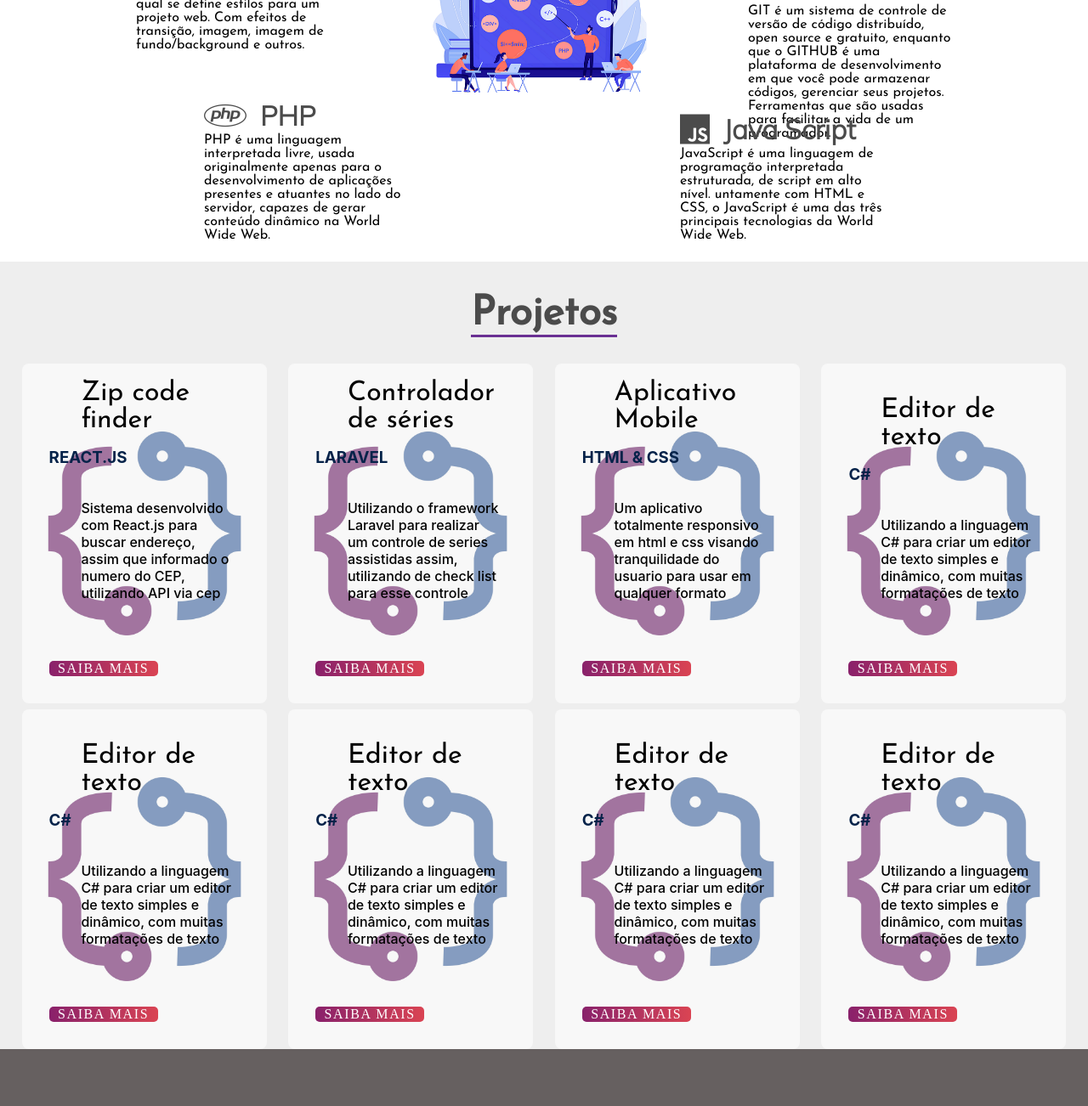
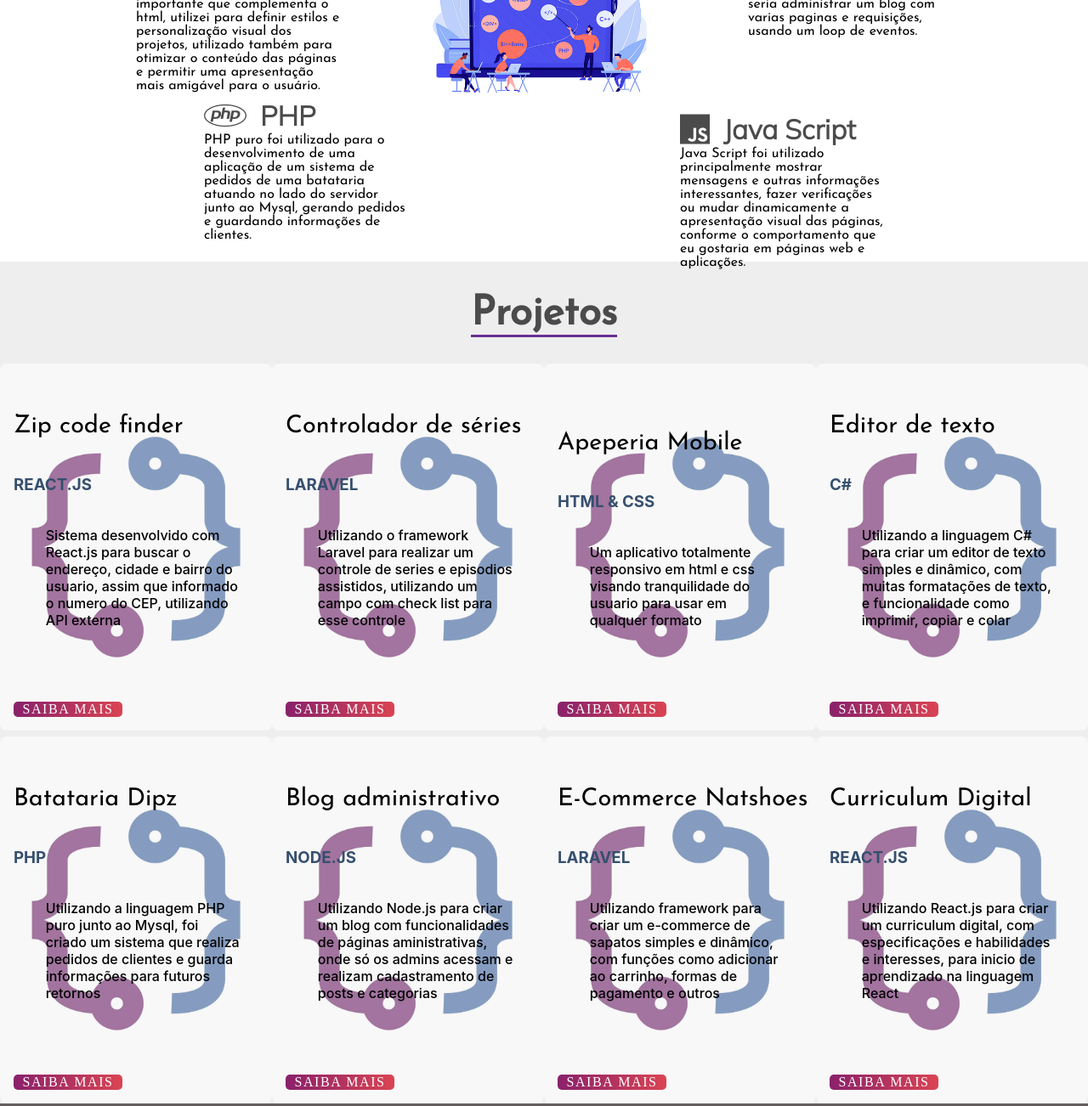
Before and after one commit to nat-1501/portifolio1, a plain HTML site: page index.html in a window 1280 px wide. Shown: the part 1181-2483 px from the top of the page at 85% size. Drawn offline with Linux system fonts and the light colour scheme.

Commit message:
ajustando os cards

```diff
--- a/index.html
+++ b/index.html
@@ -75,7 +75,7 @@
                         <h3>HTML5</h3>
                     </div>
                     <div class="conhecimento-text">
-                        <p>HTML5 é uma linguagem de marcação para a World Wide Web e é uma tecnologia chave da Internet, originalmente proposto por Opera Software. É a quinta versão da linguagem HTML.</p>
+                        <p>HTML5 é uma linguagem de marcação onde usei na maioria dos projetos para exibir os elementos das páginas, como textos, hiperlinks, arquivos de mídia e estruturação do projeto em si.</p>
                     </div>
                 </div>
                 <div class="conhecimento">
@@ -84,7 +84,7 @@
                         <h3>CSS</h3>
                     </div>
                     <div class="conhecimento-text">
-                        <p>CSS3 é a terceira mais nova versão das famosas CSS, pela qual se define estilos para um projeto web. Com efeitos de transição, imagem, imagem de fundo/background e outros.</p>
+                        <p>CSS3 foi utilizado em todos os projetos, ele com um papel muito importante que complementa o html, utilizei para definir estilos e personalização visual dos projetos, utilizado também para otimizar o conteúdo das páginas e permitir uma apresentação mais amigável para o usuário.</p>
                     </div>
                 </div>
                 <div class="conhecimento">
@@ -93,7 +93,7 @@
                         <h3>PHP</h3>
                     </div>
                     <div class="conhecimento-text">
-                        <p> PHP é uma linguagem interpretada livre, usada originalmente apenas para o desenvolvimento de aplicações presentes e atuantes no lado do servidor, capazes de gerar conteúdo dinâmico na World Wide Web.</p>
+                        <p> PHP puro foi utilizado para o desenvolvimento de uma aplicação de um sistema de pedidos de uma batataria atuando no lado do servidor junto ao Mysql, gerando pedidos e guardando informações de clientes.</p>
                     </div>
                 </div>
                 <div class="conhecimento">
@@ -102,16 +102,16 @@
                         <h3>React.Js</h3>
                     </div>
                     <div class="conhecimento-text">
-                        <p>React JS é uma biblioteca JavaScript para a criação de interfaces de usuário. React surgiu com o objetivo de otimizar a atualização e a sincronização de atividades simultâneas.</p>
+                        <p>React JS foi utilizado para desenvolver as aplicações do buscador de cep, do controle financeiro, e do curriculum digital, visando a interação com o usuario e foi utlizado pela facilidade em manipular componenetes.   .</p>
                     </div>
                 </div>
                 <div class="conhecimento">
                     <div class="conhecimento-header">
-                        <i class="fab fa-github"></i>
-                        <h3>Git e Git-Hub</h3>
+                        <i class="fab fa-node"></i>
+                        <h3>Node.Js</h3>
                     </div>
                     <div class="conhecimento-text">
-                        <p>GIT é um sistema de controle de versão de código distribuído, open source e gratuito, enquanto que o GITHUB é uma plataforma de desenvolvimento em que você pode armazenar códigos, gerenciar seus projetos. Ferramentas que são usadas para facilitar a vida de um programador.</p>
+                        <p>Node JS foi utilizado em uma aplicação blog, cujo a finalidade seria administrar um blog com varias paginas e requisições, usando um loop de eventos.</p>
                     </div>
                 </div>
                 <div class="conhecimento">
@@ -120,7 +120,7 @@
                         <h3>Java Script</h3>
                     </div>
                     <div class="conhecimento-text">
-                        <p>JavaScript é uma linguagem de programação interpretada estruturada, de script em alto nível. untamente com HTML e CSS, o JavaScript é uma das três principais tecnologias da World Wide Web. </p>
+                        <p> Java Script foi utilizado principalmente mostrar mensagens e outras informações interessantes, fazer verificações ou mudar dinamicamente a apresentação visual das páginas, conforme o comportamento que eu gostaria em páginas web e aplicações.</p>
                     </div>
             </div>
 
@@ -143,7 +143,7 @@
                     <div class="card-info">
                         <h2>Zip code finder</h2>
                         <h3>REACT.JS</h3>
-                        <p>Sistema desenvolvido com React.js para buscar endereço, assim que informado o numero do CEP, utilizando API via cep</p>
+                        <p>Sistema desenvolvido com React.js para buscar o endereço, cidade e bairro do usuario, assim que informado o numero do CEP, utilizando API externa</p>
                         <a href="https://github.com/nat-1501/ZipCodeFinder" target="_blank"><button>SAIBA MAIS</button></a>
                     </div>
                 </div>
@@ -154,7 +154,7 @@
                     <div class="card-info">
                         <h2>Controlador de séries</h2>
                         <h3>LARAVEL</h3>
-                        <p>Utilizando o framework Laravel para realizar um controle de series assistidas assim, utilizando de check list para esse controle </p>
+                        <p>Utilizando o framework Laravel para realizar um controle de series e episodios assistidos, utilizando um campo com check list para esse controle </p>
                         <a href="https://github.com/nat-1501/laravel-controle-series" target="_blank"><button>SAIBA MAIS</button></a>
                     </div>
                 </div>
@@ -164,7 +164,7 @@
                         <img src="imagens/Projeto (2).png" alt="imagem projeto"/>
                     </div>
                     <div class="card-info">
-                        <h2>Aplicativo Mobile</h2>
+                        <h2>Apeperia Mobile</h2>
                         <h3>HTML & CSS</h3>
                         <p>Um aplicativo totalmente responsivo em html e css visando tranquilidade do usuario para usar em qualquer formato</p>
                         <a href="https://github.com/nat-1501/projeto-apeperia-mobile" target="_blank"><button>SAIBA MAIS</button></a>
@@ -178,7 +178,7 @@
                     <div class="card-info">
                         <h2>Editor de texto</h2>
                         <h3>C#</h3>
-                        <p>Utilizando a linguagem C# para criar um editor de texto simples e dinâmico, com muitas formatações de texto</p>
+                        <p>Utilizando a linguagem C# para criar um editor de texto simples e dinâmico, com muitas formatações de texto, e funcionalidade como imprimir, copiar e colar</p>
                         <a href="https://github.com/nat-1501/Editor-textCsharp" target="_blank"><button>SAIBA MAIS</button></a>
                     </div>
                 </div>
@@ -188,10 +188,10 @@
                         <img src="imagens/Projeto (2).png" alt="imagem projeto"/>
                     </div>
                     <div class="card-info">
-                        <h2>Editor de texto</h2>
-                        <h3>C#</h3>
-                        <p>Utilizando a linguagem C# para criar um editor de texto simples e dinâmico, com muitas formatações de texto</p>
-                        <a href="https://github.com/nat-1501/Editor-textCsharp" target="_blank"><button>SAIBA MAIS</button></a>
+                        <h2>Batataria Dipz</h2>
+                        <h3>PHP</h3>
+                        <p>Utilizando a linguagem PHP puro junto ao Mysql, foi criado um sistema que realiza pedidos de clientes e guarda informações para futuros retornos</p>
+                        <a href="https://github.com/nat-1501/bataria-dipz" target="_blank"><button>SAIBA MAIS</button></a>
                     </div>
                 </div>
 
@@ -200,10 +200,10 @@
                         <img src="imagens/Projeto (2).png" alt="imagem projeto"/>
                     </div>
                     <div class="card-info">
-                        <h2>Editor de texto</h2>
-                        <h3>C#</h3>
-                        <p>Utilizando a linguagem C# para criar um editor de texto simples e dinâmico, com muitas formatações de texto</p>
-                        <a href="https://github.com/nat-1501/Editor-textCsharp" target="_blank"><button>SAIBA MAIS</button></a>
+                        <h2>Blog administrativo</h2>
+                        <h3>NODE.JS</h3>
+                        <p>Utilizando Node.js para criar um blog com funcionalidades de páginas aministrativas, onde só os admins acessam e realizam cadastramento de posts e categorias</p>
+                        <a href="https://github.com/nat-1501/blogapp-node.js" target="_blank"><button>SAIBA MAIS</button></a>
                     </div>
                 </div>
 
@@ -212,10 +212,10 @@
                         <img src="imagens/Projeto (2).png" alt="imagem projeto"/>
                     </div>
                     <div class="card-info">
-                        <h2>Editor de texto</h2>
-                        <h3>C#</h3>
-                        <p>Utilizando a linguagem C# para criar um editor de texto simples e dinâmico, com muitas formatações de texto</p>
-                        <a href="https://github.com/nat-1501/Editor-textCsharp" target="_blank"><button>SAIBA MAIS</button></a>
+                        <h2>E-Commerce Natshoes</h2>
+                        <h3>LARAVEL</h3>
+                        <p>Utilizando framework para criar um e-commerce de sapatos simples e dinâmico, com funções como adicionar ao carrinho, formas de pagamento e outros</p>
+                        <a href="https://github.com/nat-1501/ecommerce" target="_blank"><button>SAIBA MAIS</button></a>
                     </div>
                 </div>
 
@@ -224,10 +224,10 @@
                         <img src="imagens/Projeto (2).png" alt="imagem projeto"/>
                     </div>
                     <div class="card-info">
-                        <h2>Editor de texto</h2>
-                        <h3>C#</h3>
-                        <p>Utilizando a linguagem C# para criar um editor de texto simples e dinâmico, com muitas formatações de texto</p>
-                        <a href="https://github.com/nat-1501/Editor-textCsharp" target="_blank"><button>SAIBA MAIS</button></a>
+                        <h2>Curriculum Digital</h2>
+                        <h3>REACT.JS</h3>
+                        <p>Utilizando React.js para criar um curriculum digital, com especificações e habilidades e interesses, para inicio de aprendizado na linguagem React </p>
+                        <a href="https://github.com/nat-1501/digitalcurriculum" target="_blank"><button>SAIBA MAIS</button></a>
                     </div>
                 </div>
             </div>
--- a/style.css
+++ b/style.css
@@ -349,8 +349,8 @@ header{
 }
 
 .card{
-    width: 18rem;
-    height: 25rem;
+    width: 20rem;
+    height: 27rem;
     position: relative;
     margin-top: 7px;
 
@@ -375,7 +375,7 @@ header{
 .card-info{
     position: absolute;
     bottom: 0;
-    padding: 2rem;
+    padding: 1rem;
     opacity: 6;
     transition: all .3s;
 
@@ -384,16 +384,17 @@ header{
 
 .card-info h2{
     font-family: var(--font-primary);
-    font-size: 2rem;
-    font-weight: 500;
-    padding-left: 1cm;
-    margin-bottom: 0.5em;
+    font-size: 1.8rem;
+    font-weight: 550;
+    align-items: center;
+    margin-bottom: 1.5em;
+    white-space: nowrap;
 }
 
 .card-info h3{
     font-family:-apple-system, BlinkMacSystemFont, 'Segoe UI', Roboto, Oxygen, Ubuntu, Cantarell, 'Open Sans', 'Helvetica Neue', sans-serif;
     font-weight: bolder;
-    color: #042249;
+    color: #364f6e;
     margin-bottom: 1.5;
 }
 
@@ -403,7 +404,7 @@ header{
     font-weight: 500;
     width: 80%;
     padding: 1cm;
-    margin-bottom: 2rem;
+    margin-bottom: 3rem;
 }
 
 .card-info button{
@@ -425,7 +426,7 @@ header{
 
 
 .card:hover .card-info{
-    bottom: 0.6rem;
+    bottom: 2.6rem;
     visibility: visible;
 
 }
```
